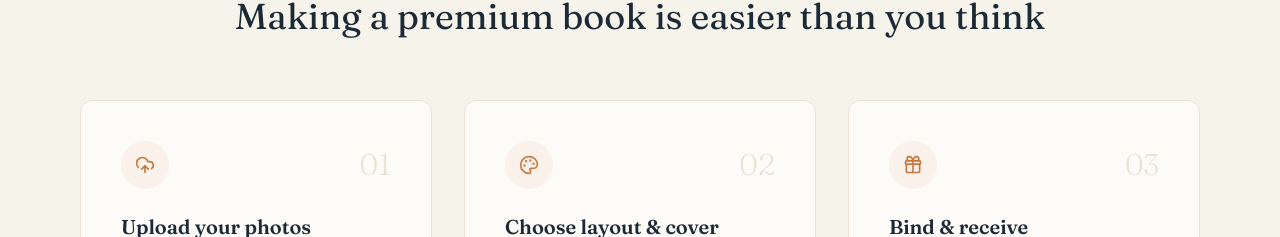
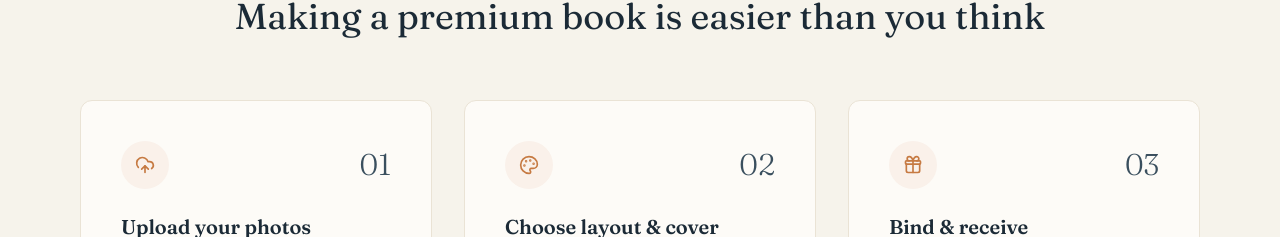
Before and after one commit to Catailog/shiny-book, a Next.js app: page / in a window 1280 px wide. Shown: the part 1021-1258 px from the top of the page. Built offline with nearby package versions, Linux system fonts and the light colour scheme; no server answers; the database is empty.

Commit message:
style: 아틀리에/프로세스 단계 숫자 색상을 muted-foreground로 변경
- 대비가 낮았던 text-border 대신 text-muted-foreground 적용

```diff
--- a/src/app/(marketing)/atelier/page.tsx
+++ b/src/app/(marketing)/atelier/page.tsx
@@ -41,7 +41,7 @@ export default async function AtelierPage() {
               />
             </div>
             <div className="flex flex-1 flex-col gap-4">
-              <p className="font-heading text-5xl font-light text-border">
+              <p className="font-heading text-5xl font-light text-muted-foreground">
                 {String(index + 1).padStart(2, '0')}
               </p>
               <h2 className="font-heading text-2xl font-bold text-foreground">{step.title}</h2>
--- a/src/app/(marketing)/process-steps.tsx
+++ b/src/app/(marketing)/process-steps.tsx
@@ -36,7 +36,7 @@ export async function ProcessSteps() {
                     <StepIcon aria-hidden="true" className="size-5 text-primary" />
                   ) : null}
                 </div>
-                <p className="font-heading text-3xl font-light text-border">
+                <p className="font-heading text-3xl font-light text-muted-foreground">
                   {String(index + 1).padStart(2, '0')}
                 </p>
               </div>
```
